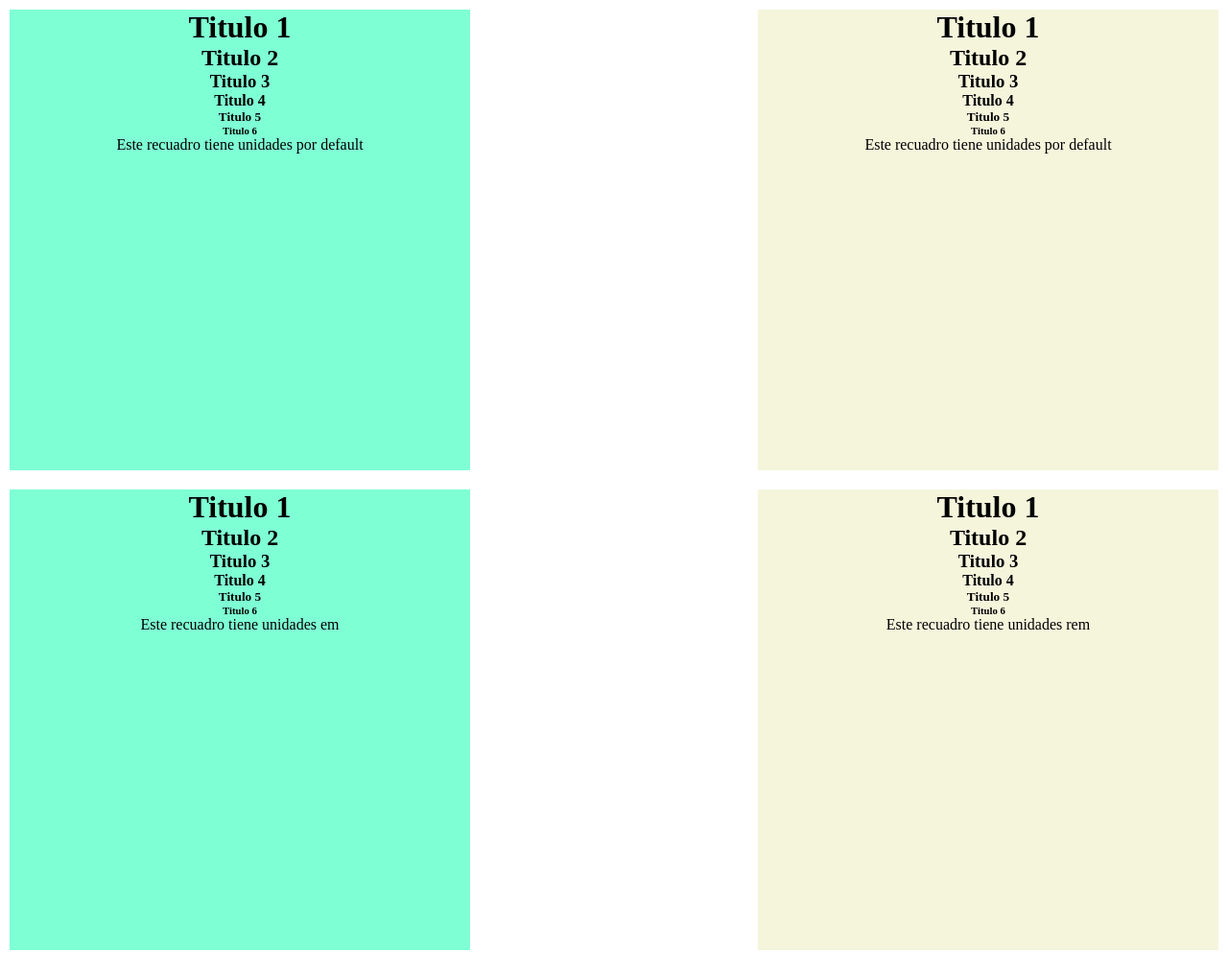
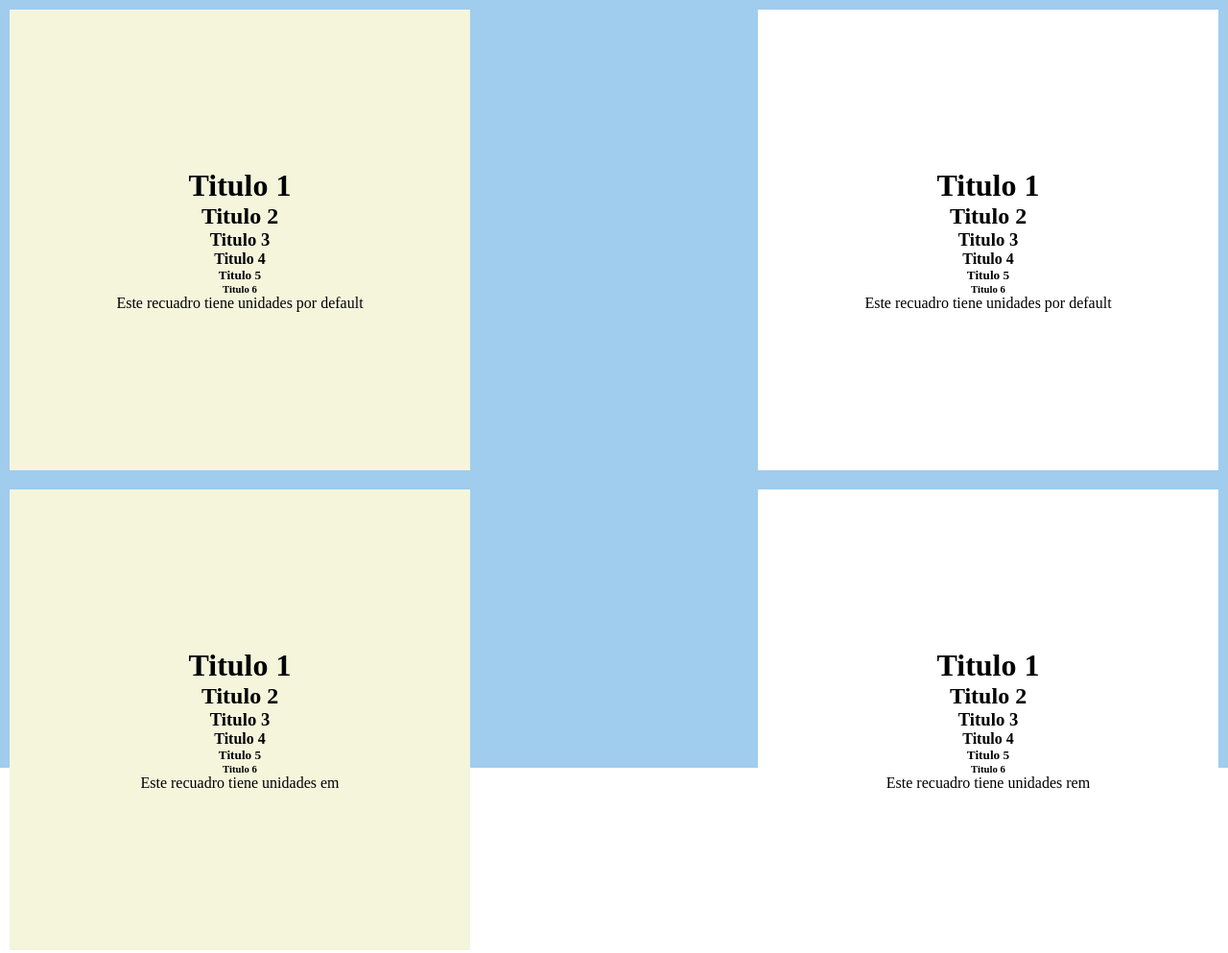
Before and after one commit to Broderpixelv1/absoluteRelativeUnits.github.io, a plain HTML site: page index.html in a window 1280 px wide. Shown: the top 993 px of the page at 96% size. Drawn offline with Linux system fonts and the light colour scheme.

Commit message:
I created the cards with flexbox and centered the content

```diff
--- a/css/style.css
+++ b/css/style.css
@@ -14,17 +14,19 @@ main{
     justify-content: space-between;
     flex-wrap: wrap;
     height: 100vh;
+    background-color: #a0ccee;
 }
 
 .contentCard{
     width: 30em;
     height: 30em;
     margin: 10px;
-    background-color: aquamarine;
+    background-color: #fff;
     display: flex;
+    justify-content: center;
     align-items: center;
     flex-direction: column;
 }
-main > *:nth-child(2n){
+main > *:nth-child(2n+1){
     background-color:beige;
 }
```
